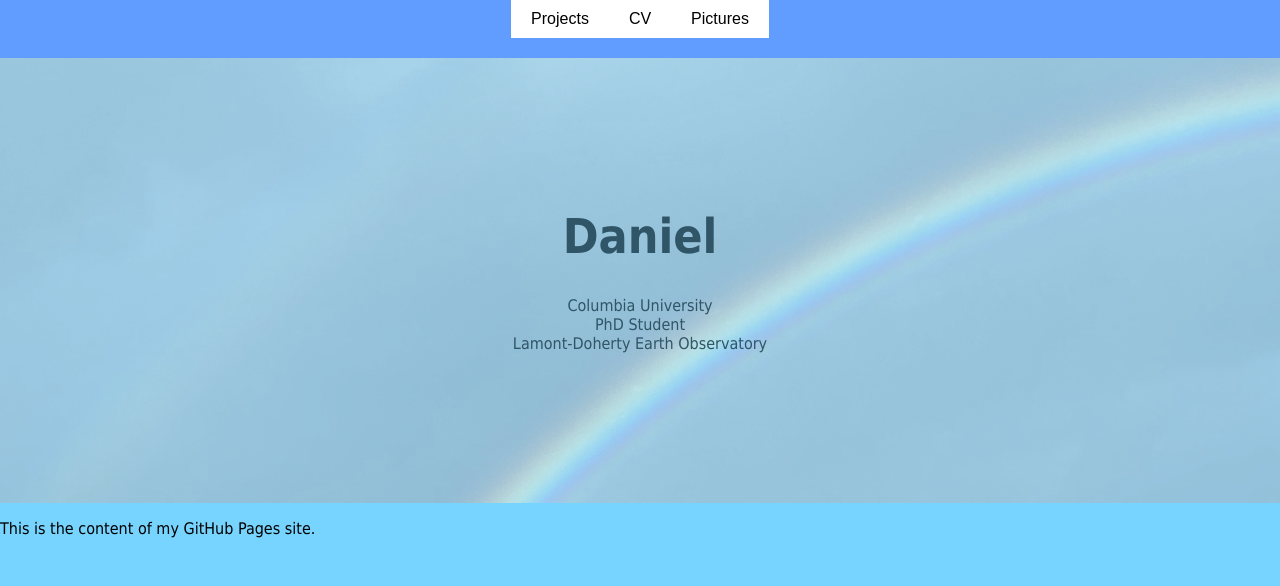
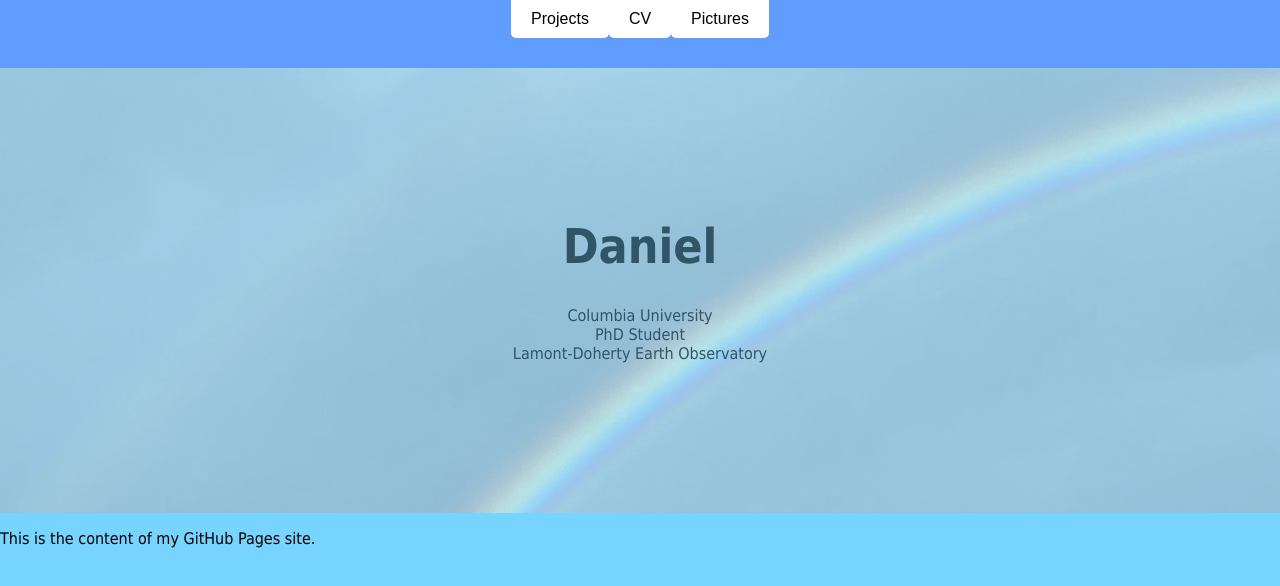
Before and after one commit to wjdaniel/About-Me, a plain HTML site: page index.html in a window 1280 px wide. Drawn offline with Linux system fonts and the light colour scheme.

Commit message:
Update index.html

```diff
--- a/index.html
+++ b/index.html
@@ -5,8 +5,8 @@
   <style>
     .header{
       background-color: rgb(96, 157, 254);
-      padding: 0px 20px;
-      padding-bottom:20px;
+      padding: 0px 30px;
+      padding-bottom:30px;
       display:flex;
       justify-content: center;
       margin: 0;
@@ -18,10 +18,11 @@
       padding:10px 20px;
       font-size:16px;
       cursor: pointer;
+      border-bottom-left-radius: 5px;
+      border-bottom-right-radius: 5px;
     }
     .header-button:hover{
       background-color: rgb(193, 193, 193);
-      border-radius: 20px;
     }
   </style>
 </head>
```
